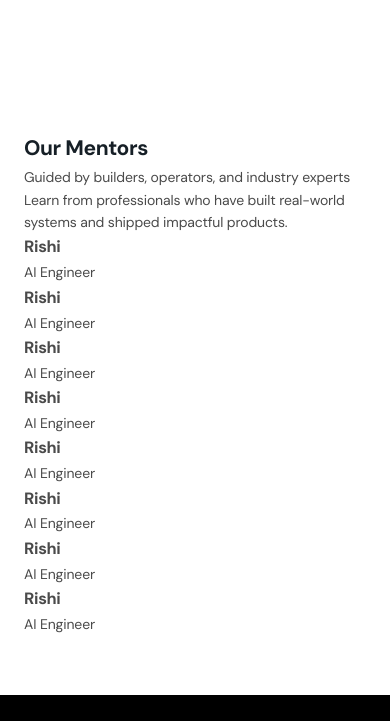
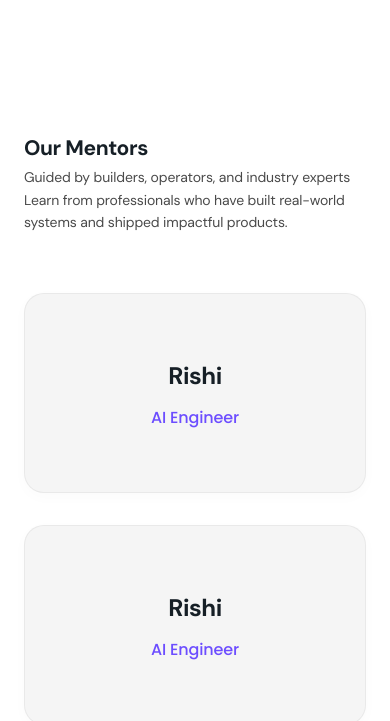
Before and after one commit to SuryaVignesh06/liftup2, a website built with Vite: page mentors.html in a window 390 px wide. Shown: the part 126-847 px from the top of the page. Built offline with nearby package versions, Linux system fonts and the light colour scheme; a web font is replaced by a local one.

Commit message:
Fix mentors page CSS and restore responsive styles

```diff
--- a/src/style.css
+++ b/src/style.css
@@ -3691,6 +3691,61 @@ button {
   text-align: left;
 }
 
+/* =========================================
+   MENTORS GALLERY (mentors.html)
+   ========================================= */
+.mentors-grid {
+  display: grid;
+  grid-template-columns: repeat(auto-fill, minmax(280px, 1fr));
+  gap: 32px;
+  margin-top: 60px;
+}
+
+.mentor-card {
+  display: block;
+  background: var(--bg-light);
+  border-radius: 20px;
+  padding: 40px;
+  text-decoration: none;
+  transition: all 0.4s ease;
+  border: 1px solid rgba(0,0,0,0.05);
+  box-shadow: 0 4px 15px rgba(0,0,0,0.02);
+  display: flex;
+  flex-direction: column;
+  justify-content: center;
+  min-height: 200px;
+  text-align: center;
+}
+
+.mentor-card:hover {
+  transform: translateY(-8px);
+  background: var(--bg-white);
+  box-shadow: 0 20px 40px rgba(0,0,0,0.08);
+  border-color: var(--vibrant-purple);
+}
+
+.mentor-name {
+  font-family: 'DM Sans', sans-serif;
+  font-size: 24px;
+  font-weight: 700;
+  color: var(--text-dark);
+  margin-bottom: 8px;
+}
+
+.mentor-role {
+  font-family: 'Poppins', sans-serif;
+  font-size: 16px;
+  color: var(--vibrant-purple);
+  font-weight: 500;
+}
+
+/* MENTOR DETAILS PAGE */
+/* Hero Section */
+.mentor-hero-section {
+  padding: 120px 0 80px;
+  background: var(--bg-light);
+}
+
 @media (max-width: 1024px) {
   .mentors-featured-grid {
     grid-template-columns: 1fr;
@@ -3706,14 +3761,6 @@ button {
   .mentors-cta-wrapper {
     text-align: center;
   }
-}
-
-/* MENTOR DETAILS PAGE */
-/* Hero Section */
-.mentor-hero-section {
-  padding: 80px 0 60px;
-  background: var(--bg-light);
-  /* Subtle light bg for isolation */
 }
 
 .mentor-hero-grid {
```
